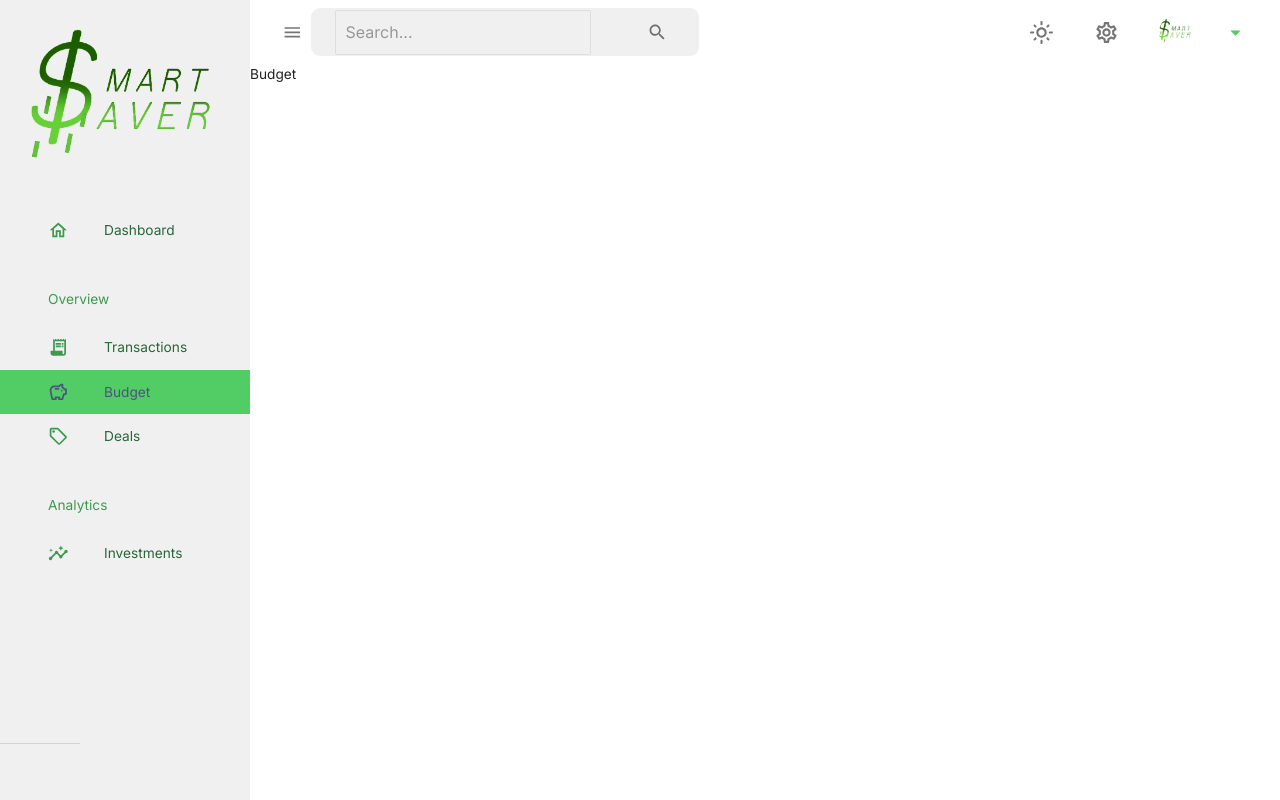
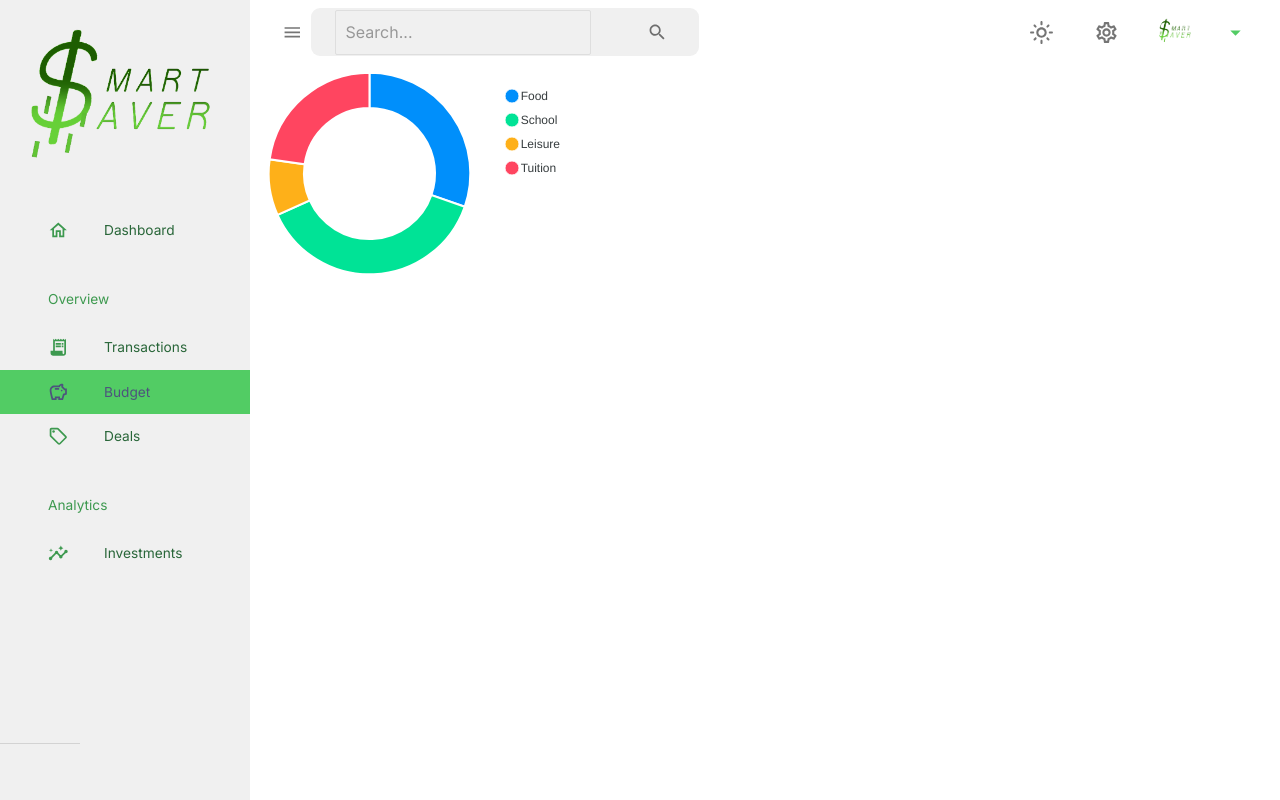
Before and after one commit to Kevtom2003/Smart_Save2, a React (Create React App) app in the folder client/: page /budget in a window 1280 px wide. Built offline with nearby package versions, Linux system fonts and the light colour scheme; no server answers.

Commit message:
Added Pie Chart

```diff
--- a/client/src/scenes/budget/index.jsx
+++ b/client/src/scenes/budget/index.jsx
@@ -1,7 +1,42 @@
 import React from 'react';
+import ReactApexChart from "react-apexcharts";
+import { useState } from 'react';
 
 const Budget = () => {
-    return <div>Budget</div>
+    const [state, setState] = useState({
+      series: [44, 55, 13, 33],
+      options: {
+        labels: ['Food', 'School', 'Leisure', 'Tuition'],
+        chart: {
+          width: 380,
+          type: 'donut',
+        },
+        dataLabels: {
+          enabled: false
+        },
+        responsive: [{
+          breakpoint: 480,
+          options: {
+            chart: {
+              width: 200
+            },
+            legend: {
+              show: false
+            }
+          }
+        }],
+        legend: {
+          position: 'right',
+          offsetY: 0,
+          height: 230,
+        }
+      },
+    })
+    return (
+      <div>
+        <ReactApexChart options={state.options} series={state.series} type="donut" width={330} />
+      </div>
+    );
 
 };
 
```
